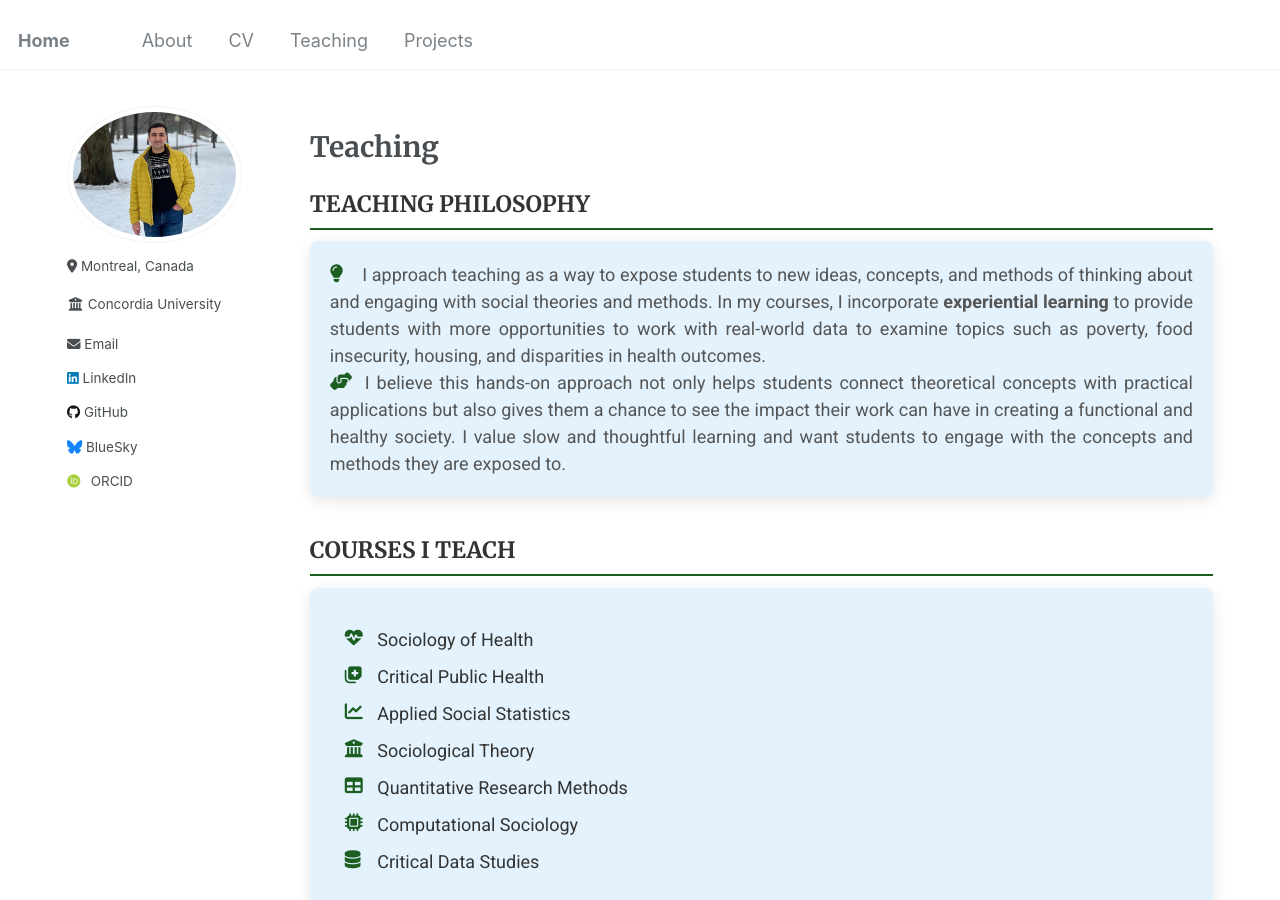
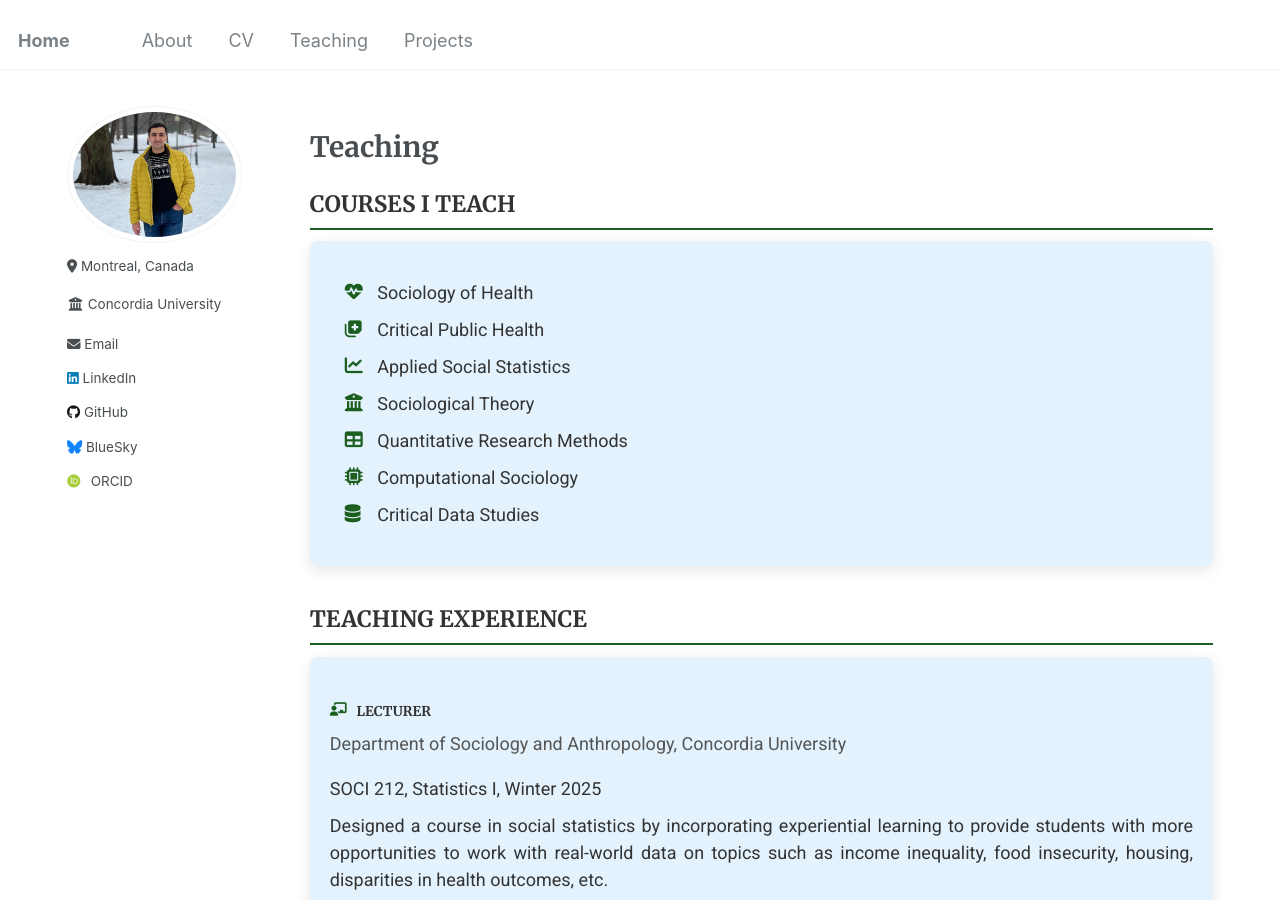
Before and after one commit to Mohsnmonji/mohsnmonji.github.io, a Jekyll site: the page built from _pages/teaching.md, in a window 1280 px wide and 900 px high. Built offline with Jekyll 4.4.1, drawn with Linux system fonts in a browser that asks for light colours; some web fonts are replaced.

Commit message:
Update teaching.md

```diff
--- a/_pages/teaching.md
+++ b/_pages/teaching.md
@@ -62,23 +62,6 @@ author_profile: true
 </style>
 
 <div class="teaching-section">
-  <h2>TEACHING PHILOSOPHY</h2>
-  <div class="teaching-card">
-    <p>
-      <i class="fas fa-lightbulb icon"></i>
-      I approach teaching as a way to expose students to new ideas, concepts, and methods of thinking about and engaging with social theories and methods. In my courses, I incorporate
-      <strong>experiential learning</strong> to provide students with more opportunities to work with real-world data to examine topics such as poverty, food insecurity, housing, and disparities in health outcomes.
-    </p>
-    <p>
-      <i class="fas fa-hands-helping icon"></i>
-      I believe this hands-on approach not only helps students connect theoretical concepts with practical applications but also gives them a chance to see the impact their work can have
-      in creating a  functional and healthy society. I value slow and thoughtful learning and want students to engage with the concepts and
-      methods they are exposed to.
-    </p>
-  </div>
-</div>
-
-<div class="teaching-section">
   <h2>COURSES I TEACH</h2>
   <div class="teaching-card">
     <ul class="teaching-list">
```
